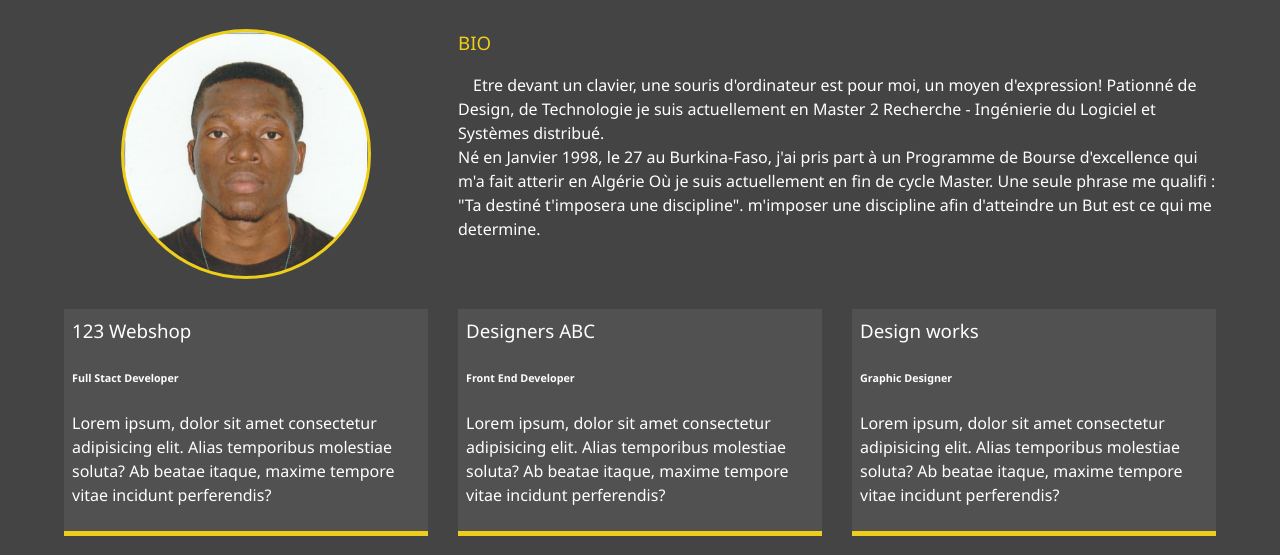
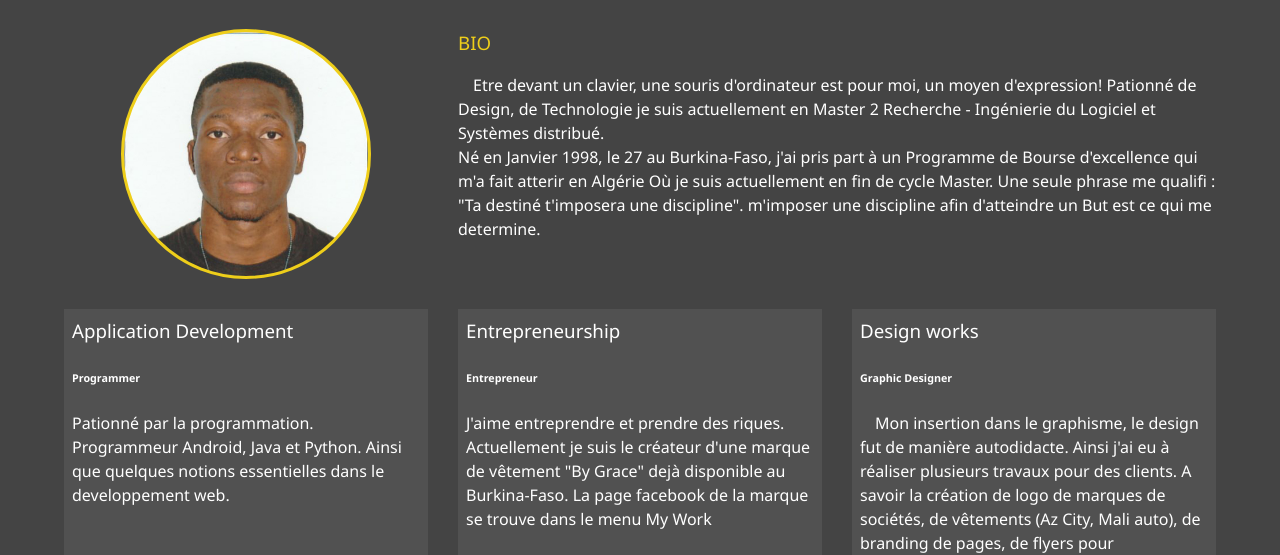
Before and after one commit to angelo98-dev/myportfolio, a website: page dist/about.html in a window 1280 px wide. Shown: the part 253-808 px from the top of the page. Drawn offline with Linux system fonts and the light colour scheme.

Commit message:
clean code

```diff
--- a/dist/about.html
+++ b/dist/about.html
@@ -65,31 +65,33 @@
           </p>
         </div>
         <div class="job job-1">
-          <h3>123 Webshop</h3>
-          <h6>Full Stact Developer</h6>
+          <h3>Application Development</h3>
+          <h6>Programmer</h6>
           <p>
-            Lorem ipsum, dolor sit amet consectetur adipisicing elit. Alias
-            temporibus molestiae soluta? Ab beatae itaque, maxime tempore vitae
-            incidunt perferendis?
+            Pationné par la programmation. Programmeur Android, Java et Python.
+            Ainsi que quelques notions essentielles dans le developpement web.
           </p>
         </div>
 
         <div class="job job-2">
-          <h3>Designers ABC</h3>
-          <h6>Front End Developer</h6>
+          <h3>Entrepreneurship</h3>
+          <h6>Entrepreneur</h6>
           <p>
-            Lorem ipsum, dolor sit amet consectetur adipisicing elit. Alias
-            temporibus molestiae soluta? Ab beatae itaque, maxime tempore vitae
-            incidunt perferendis?
+            J'aime entreprendre et prendre des riques. Actuellement je suis le
+            créateur d'une marque de vêtement "By Grace" dejà disponible au
+            Burkina-Faso. La page facebook de la marque se trouve dans le menu
+            My Work
           </p>
         </div>
         <div class="job job-3">
           <h3>Design works</h3>
           <h6>Graphic Designer</h6>
-          <p>
-            Lorem ipsum, dolor sit amet consectetur adipisicing elit. Alias
-            temporibus molestiae soluta? Ab beatae itaque, maxime tempore vitae
-            incidunt perferendis?
+          <p style="text-indent: 15px;">
+            Mon insertion dans le graphisme, le design fut de manière
+            autodidacte. Ainsi j'ai eu à réaliser plusieurs travaux pour des
+            clients. A savoir la création de logo de marques de sociétés, de
+            vêtements (Az City, Mali auto), de branding de pages, de flyers pour
+            évènements etc...
           </p>
         </div>
       </div>
--- a/package.json
+++ b/package.json
@@ -9,6 +9,7 @@
   "author": "@ngelo Elijah",
   "license": "MIT",
   "dependencies": {
+    "gh-pages": "^2.2.0",
     "node-sass": "^4.13.0"
   }
 }
```
Also changed, not shown: dist/index.html (+6 -3 lines), dist/work.html (+29 -26 lines), dist/img/projects/azcity.jpg (added), dist/img/projects/azcity_2.jpg (added), dist/img/projects/mali_auto.png (added), 3 other files.
